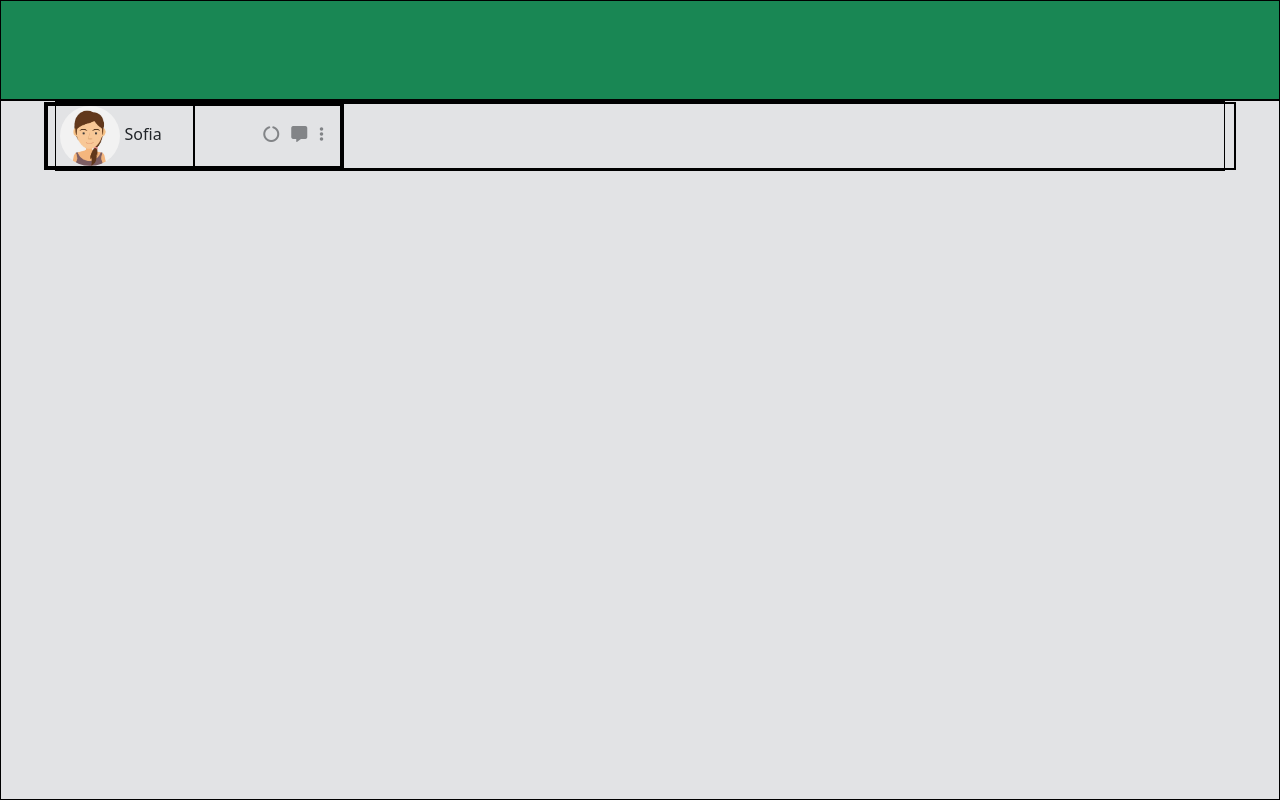
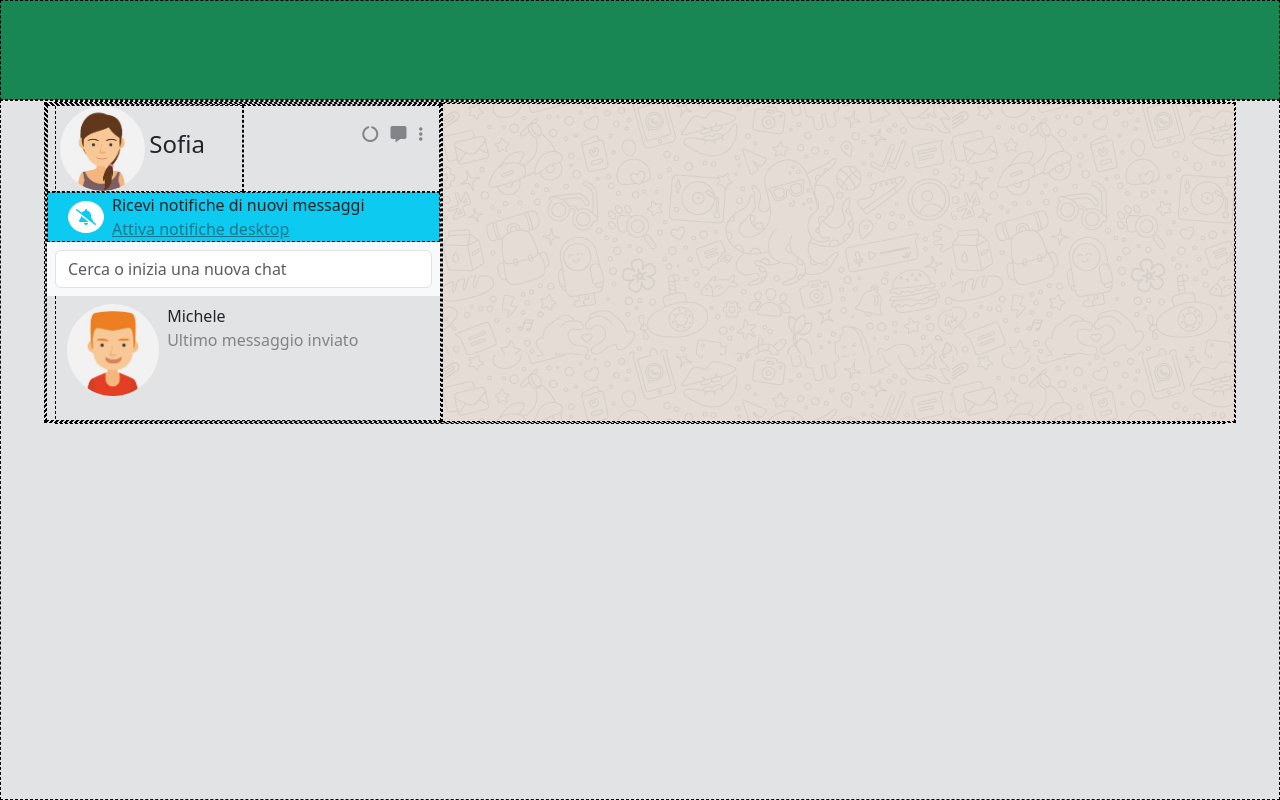
Before and after one commit to WandaSimeoli/vue-boolzapp, a plain HTML site: page index.html in a window 1280 px wide. Drawn offline with nearby package versions, Linux system fonts and the light colour scheme.

Commit message:
Grafica statica

```diff
--- a/css/style.css
+++ b/css/style.css
@@ -7,7 +7,6 @@
 .my-container {
     max-width: 1170px;
     margin: 0 auto;
-    background-image: url(./img/mine.jpg);
     min-height: 100px;
 }
 header {
@@ -18,5 +17,8 @@ main {
 }
 .debug {
     min-height: 50px;
-    border: 1px solid black;
+    border: 1px dashed black;
 }
+.bg-image {
+    background-image: url(/img/mine.jpg);
+}
--- a/index.html
+++ b/index.html
@@ -21,20 +21,39 @@
     <main class="bg-secondary-subtle debug">
         <div class="my-container debug">
             <div class="row debug">
-                <div class="col-3 debug">
+                <div class="col-4 debug">
                     <div class="row debug">
                         <div class="col debug">
                             <img src="./img/avatar_io.jpg" class="w-50 rounded-circle" alt="profile_img">
-                            <span>Sofia</span>
+                            <span class="fs-4">Sofia</span>
                         </div>
                         <div class="col debug text-end pt-3">
-                            <i class="fa-solid fa-circle-notch text-body-tertiary px-1"></i>
-                            <i class="fa-solid fa-message text-body-tertiary px-1"></i>
-                            <i class="fa-solid fa-ellipsis-vertical text-body-tertiary px-1"></i>
+                            <a href=""><i class="fa-solid fa-circle-notch text-body-tertiary px-1"></i></a>
+                            <a href=""><i class="fa-solid fa-message text-body-tertiary px-1"></i></a>
+                            <a href=""><i class="fa-solid fa-ellipsis-vertical text-body-tertiary px-1"></i></a>
                         </div>
+                        <div class="bg-info debug d-flex align-items-center">
+                            <i class="fa-solid fa-bell-slash bg-white text-info rounded-circle p-2 mx-2"></i>
+                            <div>
+                                <div>Ricevi notifiche di nuovi messaggi</div>
+                                <div><a href="" class="text-body-tertiary">Attiva notifiche desktop</a></div>
+                            </div>
+                        </div>
+                        <nav class="navbar bg-body-tertiary w-100">
+                            <input class="form-control me-2 mx-2" type="search" placeholder="Cerca o inizia una nuova chat" aria-label="">
+                        </nav>
+                        <ul>
+                            <li class="d-flex py-2">
+                                <img src="./img/avatar_1.jpg" class="w-25 rounded-circle mx-2" alt="">
+                                <div>
+                                <div class="name">Michele</div>
+                                <div class="last-message text-body-tertiary">Ultimo messaggio inviato</div>
+                                </div>
+                            </li>
+                        </ul>
                     </div>
                 </div>
-                <div class="col debug debug"></div>
+                <div class="col debug bg-image debug"></div>
             </div>
         </div>
     </main>
```
